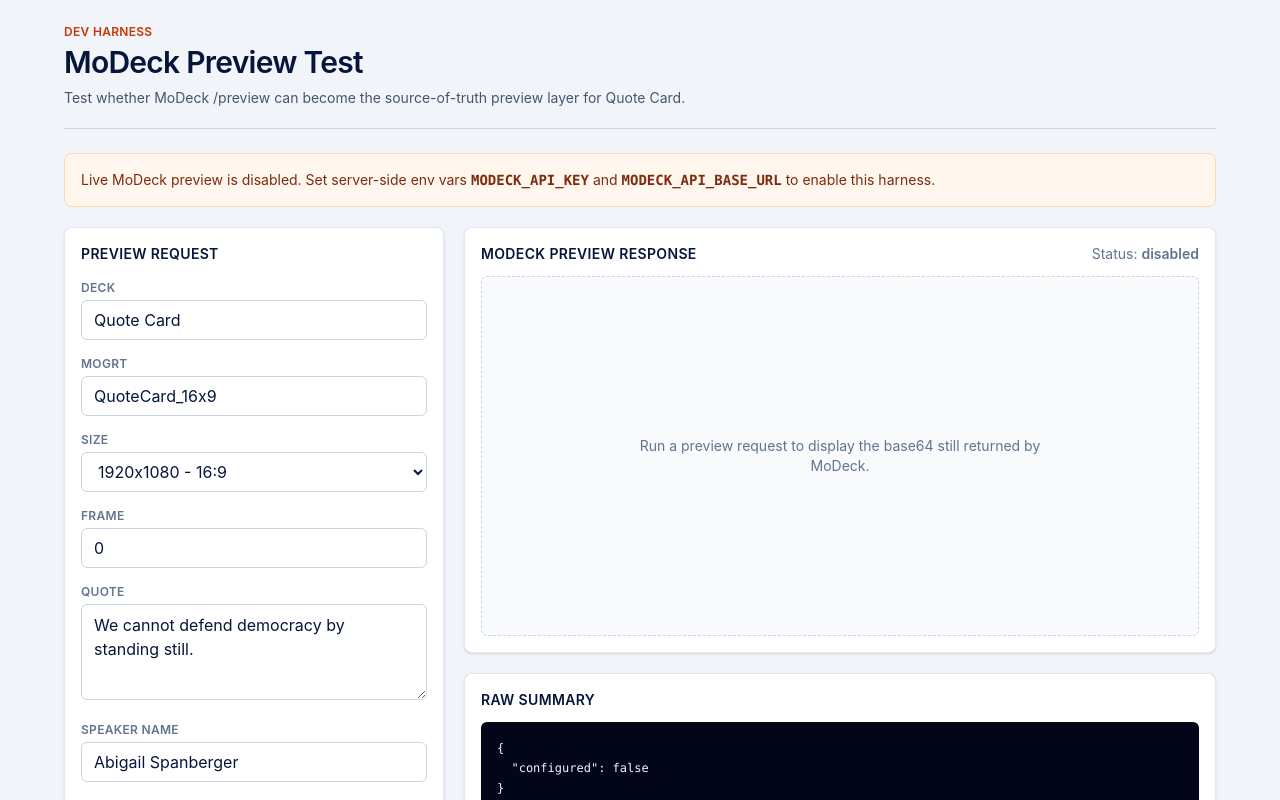
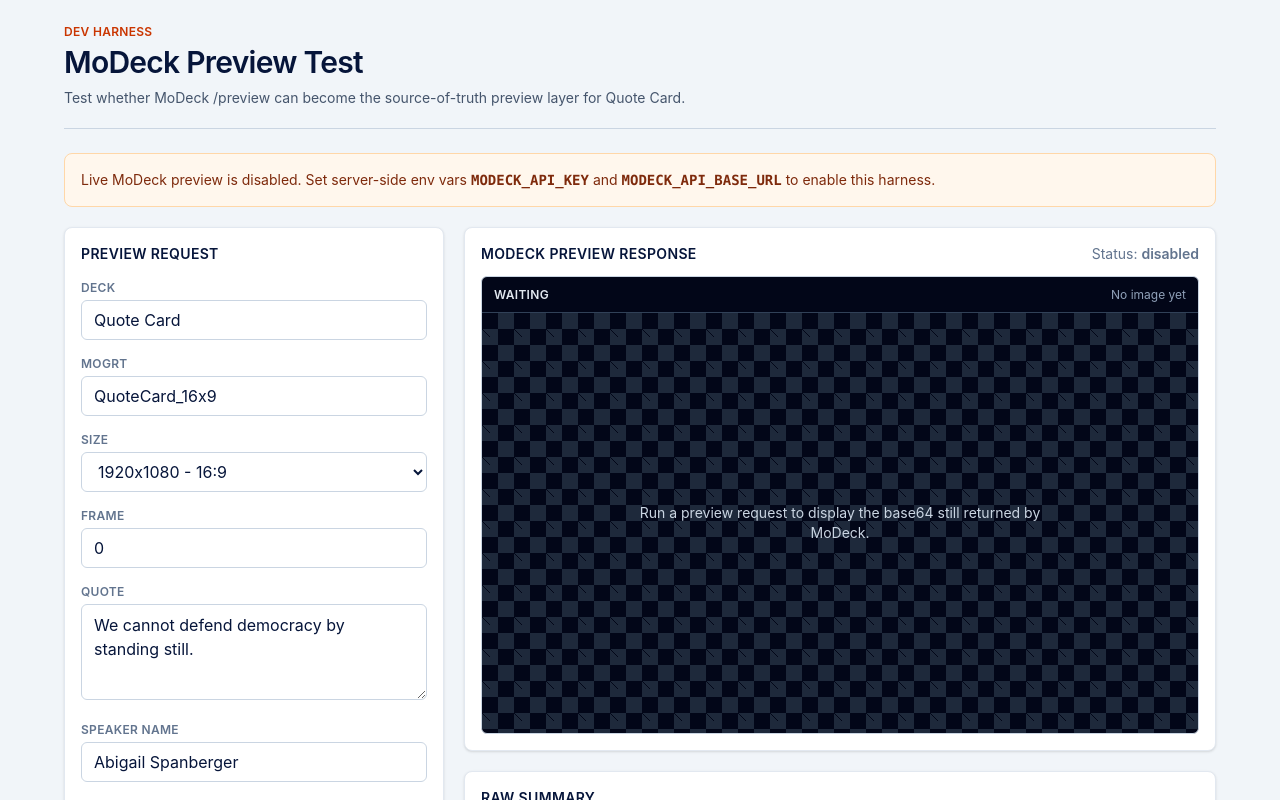
Before and after one commit to paulsjob/media_hub, a Next.js app: page /dev/modeck-preview-test in a window 1280 px wide. Shown: the top 800 px of the page. Built offline with nearby package versions, Linux system fonts and the light colour scheme; no server answers.

Commit message:
Improve MoDeck preview display

```diff
--- a/src/components/modeck-preview-test.tsx
+++ b/src/components/modeck-preview-test.tsx
@@ -31,6 +31,8 @@
   const [form, setForm] = useState(defaults);
   const [loading, setLoading] = useState(false);
   const [result, setResult] = useState<PreviewResult | null>(null);
+  const [imageState, setImageState] = useState<"idle" | "loading" | "loaded" | "error">("idle");
+  const [imageSize, setImageSize] = useState<{ width: number; height: number } | null>(null);
 
   function updateField(key: keyof typeof defaults, value: string) {
     setForm((current) => ({
@@ -42,6 +44,8 @@
   async function fetchPreview() {
     setLoading(true);
     setResult(null);
+    setImageState("idle");
+    setImageSize(null);
 
     try {
       const response = await fetch("/api/modeck/preview", {
@@ -51,6 +55,7 @@
       });
       const data = (await response.json()) as PreviewResult;
       setResult(data);
+      setImageState(data.imageBase64 ? "loading" : "idle");
     } catch (error) {
       setResult({
         ok: false,
@@ -137,8 +142,8 @@
             </button>
           </form>
 
-          <div className="space-y-5">
-            <section className="rounded-lg border border-slate-200 bg-white p-4 shadow-sm">
+          <div className="min-w-0 space-y-5">
+            <section className="min-w-0 rounded-lg border border-slate-200 bg-white p-4 shadow-sm">
               <div className="mb-3 flex flex-col gap-1 sm:flex-row sm:items-center sm:justify-between">
                 <h2 className="text-sm font-semibold uppercase tracking-wide">MoDeck Preview Response</h2>
                 <p className="text-sm text-slate-500">
@@ -147,26 +152,75 @@
                 </p>
               </div>
 
-              <div className="grid min-h-[360px] place-items-center rounded-md border border-dashed border-slate-300 bg-slate-50 p-4">
+              <div className="w-full min-w-0 overflow-hidden rounded-md border border-slate-300 bg-slate-950">
+                <div className="flex min-h-9 flex-wrap items-center justify-between gap-2 border-b border-slate-700 px-3 py-2 text-xs text-slate-200">
+                  <span className="font-semibold uppercase tracking-wide">
+                    {loading
+                      ? "Requesting"
+                      : imageState === "loaded"
+                        ? "Preview loaded"
+                        : imageState === "error"
+                          ? "Image decode failed"
+                          : result?.ok
+                            ? "Preview data received"
+                            : "Waiting"}
+                  </span>
+                  <span className="text-slate-400">
+                    {imageSize
+                      ? `${imageSize.width}x${imageSize.height}`
+                      : result?.imageBase64
+                        ? `${Math.round(result.imageBase64.length / 1024)} KB data URL`
+                        : "No image yet"}
+                  </span>
+                </div>
+                <div className="grid min-h-[420px] w-full min-w-0 place-items-center bg-[linear-gradient(45deg,#1e293b_25%,transparent_25%),linear-gradient(-45deg,#1e293b_25%,transparent_25%),linear-gradient(45deg,transparent_75%,#1e293b_75%),linear-gradient(-45deg,transparent_75%,#1e293b_75%)] bg-[length:32px_32px] bg-[position:0_0,0_16px,16px_-16px,-16px_0] p-4">
                 {result?.imageBase64 ? (
-                  // eslint-disable-next-line @next/next/no-img-element
-                  <img
-                    src={toImageSrc(result.imageBase64)}
-                    alt="MoDeck preview result"
-                    className="max-h-[560px] max-w-full object-contain"
-                  />
+                  <div className="flex w-full min-w-0 flex-col items-center gap-3">
+                    {/* eslint-disable-next-line @next/next/no-img-element */}
+                    <img
+                      src={toImageSrc(result.imageBase64)}
+                      alt="MoDeck preview result"
+                      onLoad={(event) => {
+                        setImageState("loaded");
+                        setImageSize({
+                          width: event.currentTarget.naturalWidth,
+                          height: event.currentTarget.naturalHeight,
+                        });
+                      }}
+                      onError={() => setImageState("error")}
+                      className="block max-h-[620px] max-w-full rounded-sm border border-slate-700 bg-white object-contain shadow-2xl"
+                    />
+                    <div className="flex flex-wrap items-center justify-center gap-2 text-xs text-slate-300">
+                      <a
+                        href={toImageSrc(result.imageBase64)}
+                        target="_blank"
+                        rel="noreferrer"
+                        className="rounded-md border border-slate-600 px-3 py-1.5 font-semibold text-white hover:bg-slate-800"
+                      >
+                        Open image
+                      </a>
+                      <span>
+                        {imageState === "loading"
+                          ? "Decoding image..."
+                          : imageState === "error"
+                            ? "The preview returned, but this browser could not decode it."
+                            : "Rendered from MoDeck previewData.preview"}
+                      </span>
+                    </div>
+                  </div>
                 ) : (
-                  <p className="max-w-md text-center text-sm text-slate-500">
+                  <p className="max-w-md text-center text-sm text-slate-300">
                     {result?.error ??
                       "Run a preview request to display the base64 still returned by MoDeck."}
                   </p>
                 )}
+                </div>
               </div>
             </section>
 
-            <section className="rounded-lg border border-slate-200 bg-white p-4 shadow-sm">
+            <section className="min-w-0 rounded-lg border border-slate-200 bg-white p-4 shadow-sm">
               <h2 className="mb-3 text-sm font-semibold uppercase tracking-wide">Raw Summary</h2>
-              <pre className="max-h-80 overflow-auto rounded-md bg-slate-950 p-4 text-xs leading-5 text-slate-100">
+              <pre className="max-h-80 max-w-full overflow-auto whitespace-pre-wrap break-all rounded-md bg-slate-950 p-4 text-xs leading-5 text-slate-100">
                 {JSON.stringify(result ?? { configured }, null, 2)}
               </pre>
             </section>
```
